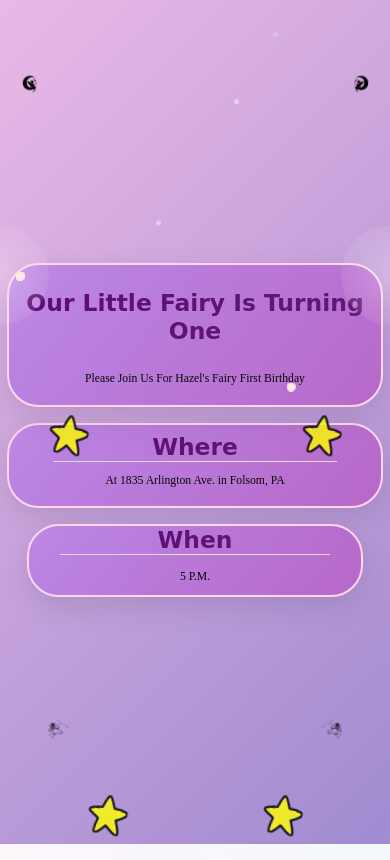
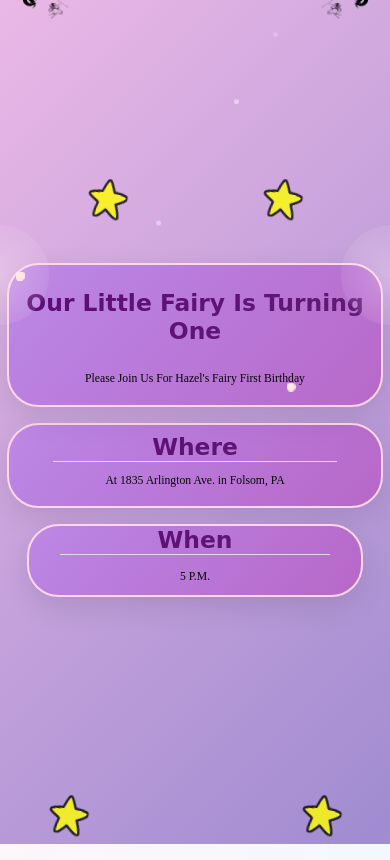
Before and after one commit to nicholasoneill97/hazel-first-invite, a plain HTML site: page index.html in a window 390 px wide. Shown: the top 860 px of the page. Drawn offline with Linux system fonts and the light colour scheme; a web font is replaced by a local one.

Commit message:
Update hazel.css

```diff
--- a/hazel.css
+++ b/hazel.css
@@ -447,6 +447,26 @@ img[class^="photo-"] {
     padding: 0
   }
 
+  .photo-1,
+  .photo-2 {
+    top: 5%
+  }
+
+  .photo-3,
+  .photo-4 {
+    bottom: 5%
+  }
+
+  .photo-5,
+  .photo-6 {
+    bottom: 20%
+  }
+
+  .photo-7,
+  .photo-8 {
+    top: 20%
+  }
+
 
 
   .big-photo {
@@ -456,13 +476,7 @@ img[class^="photo-"] {
 }
 
 @media screen and (max-width: 1024px) and (max-height: 700) {
-  .photo-1,
-  .photo-2,
-  .photo-3,
-  .photo-4 {
-    width: 40px;
-    height: 40px
-  }
+
 
 }
 
@@ -488,14 +502,17 @@ img[class^="photo-"] {
   .photo-3,
   .photo-4 {
     width: 40px;
-    height: 40px
+    height: 40px;
+    top: 0%;
   }
   .photo-5,
   .photo-6,
   .photo-7,
   .photo-8 {
     width: 90px;
-    height: 90px
+    height: 90px;
+    bottom: 0%;
+
   }
 
 
@@ -535,14 +552,17 @@ img[class^="photo-"] {
   .photo-3,
   .photo-4 {
     width:20px;
-    height: 20px
+    height: 20px;
+    top: 0
   }
   .photo-5,
   .photo-6,
   .photo-7,
   .photo-8 {
     width: 40px;
-    height: 40px
+    height: 40px;
+    bottom: 0%;
+
   }
 
   .sparkle {
```
